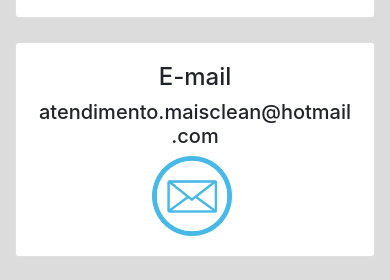
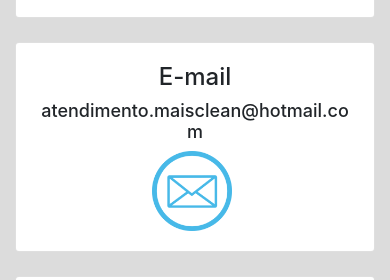
Before and after one commit to brnz1n/MaisClean, a plain HTML site: page contato.html in a window 390 px wide. Shown: the part 930-1210 px from the top of the page. Drawn offline with nearby package versions, Linux system fonts and the light colour scheme.

Commit message:
att fonte email
att fonte email

```diff
--- a/css/css.css
+++ b/css/css.css
@@ -83,4 +83,7 @@ footer{
 		margin-left: 0%;
 		margin-left: 100px;
 	}
+	.email h5{
+		font-size: 18px;
+	}
 }
```
Also changed, not shown: contato.html (+1 -1 lines).
